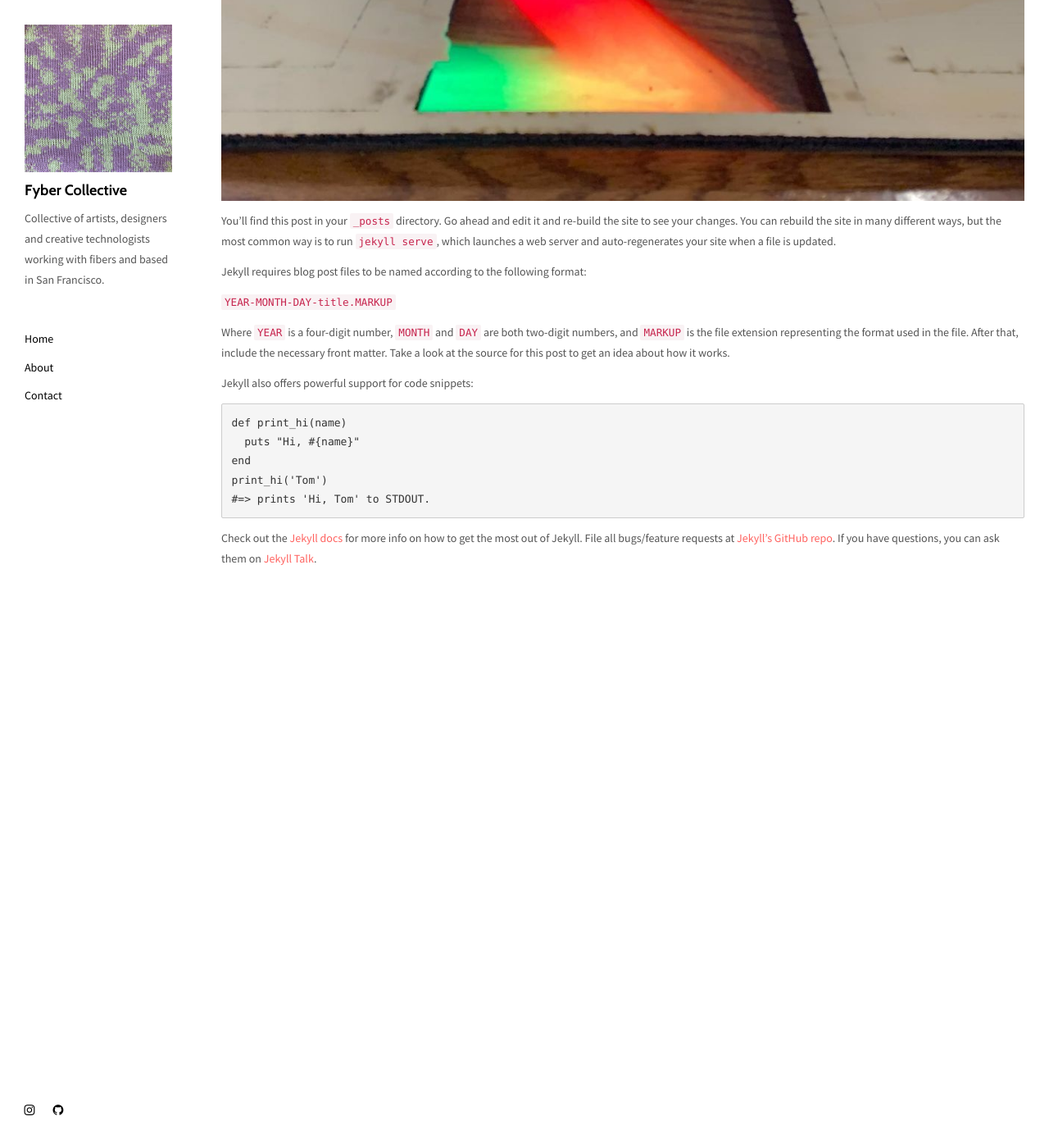
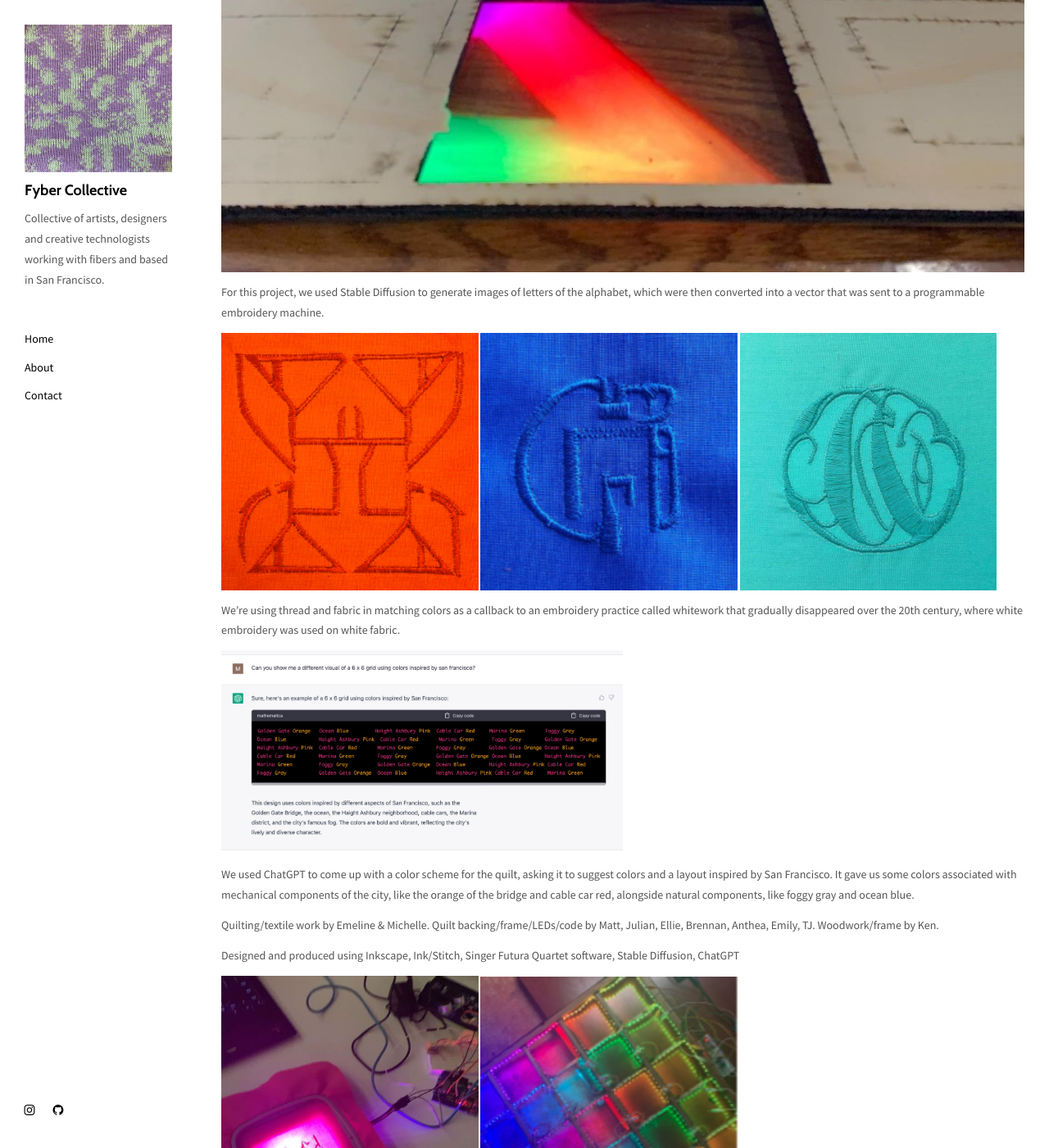
Before and after one commit to fybercollective/fybercollective.github.io, a Jekyll site: the page built from _posts/2023-08-28-welcome-to-jekyll copy 2.markdown, in a window 1280 px wide and 1400 px high, scrolled down 849 px. Shown: the whole window at 82% size. Built offline with Jekyll 4.4.1, drawn with Linux system fonts in a browser that asks for light colours; before the commit the page ends 1585 px from its top, so only the background shows below that; some of the changed text lies outside the part shown.

Commit message:
added a new post and updated the tenses post

```diff
--- a/_posts/2023-08-28-welcome-to-jekyll copy 2.markdown
+++ b/_posts/2023-08-28-welcome-to-jekyll copy 2.markdown
@@ -1,34 +1,31 @@
 ---
 layout: post
-title:  "LED Frame"
+title:  "Tenses Quilt"
 date:   2023-08-28 11:58:13 -0700
 image: led.jpeg
-categories: quilting ai
+categories: quilting AI electronics
 ---
+
+Produced by Dr. Emeline Brulé & Michelle Venetucci. Materials include cotton fabric, cotton batting, polyester thread. Sewn using a domestic sewing machine and programmable Singer Futura Quartet embroidery machine. Designed and produced using Inkscape, Ink/Stitch, Singer Futura Quartet software, Stable Diffusion, ChatGPT.
 
 <img src="/assets/images/led.jpeg" width="100%">
 
+For this project, we used Stable Diffusion to generate images of letters of the alphabet, which were then converted into a vector that was sent to a programmable embroidery machine.
 
-You’ll find this post in your `_posts` directory. Go ahead and edit it and re-build the site to see your changes. You can rebuild the site in many different ways, but the most common way is to run `jekyll serve`, which launches a web server and auto-regenerates your site when a file is updated.
+<img src="/assets/images/tenses1.jpeg" width="32%">
+<img src="/assets/images/tensesG.jpeg" width="32%">
+<img src="/assets/images/tenseso.jpeg" width="32%">
 
-Jekyll requires blog post files to be named according to the following format:
+We’re using thread and fabric in matching colors as a callback to an embroidery practice called whitework that gradually disappeared over the 20th century, where white embroidery was used on white fabric.
 
-`YEAR-MONTH-DAY-title.MARKUP`
+<img src="/assets/images/tenses2.jpeg" width="50%">
 
-Where `YEAR` is a four-digit number, `MONTH` and `DAY` are both two-digit numbers, and `MARKUP` is the file extension representing the format used in the file. After that, include the necessary front matter. Take a look at the source for this post to get an idea about how it works.
+We used ChatGPT to come up with a color scheme for the quilt, asking it to suggest colors and a layout inspired by San Francisco. It gave us some colors associated with mechanical components of the city, like the orange of the bridge and cable car red, alongside natural components, like foggy gray and ocean blue.
 
-Jekyll also offers powerful support for code snippets:
+Quilting/textile work by Emeline & Michelle. Quilt backing/frame/LEDs/code by Matt, Julian, Ellie, Brennan, Anthea, Emily, TJ. Woodwork/frame by Ken.
 
-{% highlight ruby %}
-def print_hi(name)
-  puts "Hi, #{name}"
-end
-print_hi('Tom')
-#=> prints 'Hi, Tom' to STDOUT.
-{% endhighlight %}
+Designed and produced using Inkscape, Ink/Stitch, Singer Futura Quartet software, Stable Diffusion, ChatGPT
 
-Check out the [Jekyll docs][jekyll-docs] for more info on how to get the most out of Jekyll. File all bugs/feature requests at [Jekyll’s GitHub repo][jekyll-gh]. If you have questions, you can ask them on [Jekyll Talk][jekyll-talk].
 
-[jekyll-docs]: https://jekyllrb.com/docs/home
-[jekyll-gh]:   https://github.com/jekyll/jekyll
-[jekyll-talk]: https://talk.jekyllrb.com/
+<img src="/assets/images/tenses5.jpeg" width="32%">
+<img src="/assets/images/alllights.png" width="32%">
```
Also changed, not shown: _posts/2023-08-28-welcome-to-jekyll copy 4.markdown (added, +24 -0 lines), assets/images/Ai_generated_fiberculture_sidebyside.png (added), assets/images/Tenseso.jpeg (added), assets/images/alllights.png (added), assets/images/fiberculture1.png (added), assets/images/tenses1.jpeg (added), assets/images/tenses2.jpeg (added), assets/images/tenses5.jpeg (added), assets/images/tensesG.jpeg (added), 3 other files.
